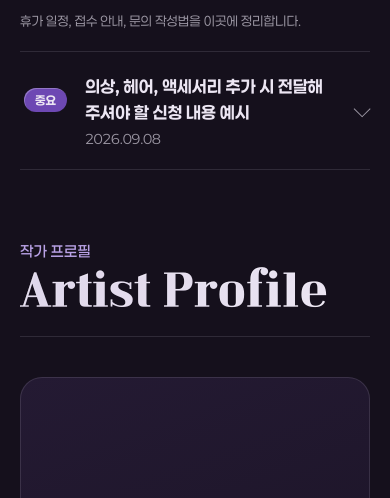
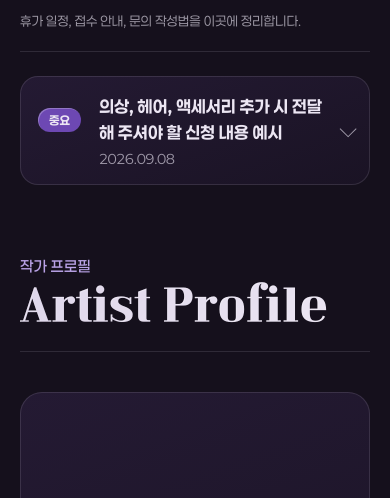
Before and after one commit to orbitaofdesign/product-detail, a plain HTML site: page INAB/index.html in a window 390 px wide. Shown: the part 2476-2974 px from the top of the page. Drawn offline with Linux system fonts and the light colour scheme.

Commit message:
INAB: 공지를 이미지 자리와 같은 어두운 보라 상자 안에 (펼침 유지)
Co-Authored-By: Claude Opus 5.5 <noreply@anthropic.com>
Claude-Session: https://claude.ai/code/session_01Ws9A8n9mKCxT3yhvaJNBS5

```diff
--- a/INAB/index.html
+++ b/INAB/index.html
@@ -181,15 +181,22 @@ html,body{margin:0;overflow-x:clip;background:var(--night);color:var(--text);fon
 .acc .body ul{margin:0;padding-left:1.1em}
 
 /* 공지사항 목록: 분류 · 제목 · 날짜 (누르면 펼쳐짐) */
-.acc.notice{border-top:0}
-.acc.notice details > summary{grid-template-columns:auto 1fr auto auto}
+.acc.notice{border-top:0;margin-top:-16px;gap:14px}
+.acc.notice li{border-bottom:0}
+/* 공지 없을 때 상자(이미지 자리)와 같은 모양 */
+.acc.notice details{border-radius:18px;background:linear-gradient(160deg,#241a33,#1a1324);box-shadow:inset 0 0 0 1px var(--line)}
+.acc.notice details > summary{grid-template-columns:auto 1fr auto auto;padding:24px 28px}
+.acc.notice details[open] > summary{border-bottom:1px solid var(--line)}
+.acc.notice .body{max-width:none;padding:24px 28px 30px}
+.acc.notice .body p:last-child{margin-bottom:0}
 .acc.notice time{font-size:13px;color:var(--muted);font-variant-numeric:tabular-nums;white-space:nowrap}
 .acc.notice .body p{margin:0 0 1em}
 .acc.notice .body p.h{margin:1.6em 0 .4em;color:var(--text);font-weight:700}
 .acc.notice .body p.h:first-child{margin-top:0}
 .acc .body a{color:#b9a2e6;word-break:break-all}
 @media (max-width:640px){
-  .acc.notice details > summary{grid-template-columns:auto 1fr auto;row-gap:6px}
+  .acc.notice details > summary{grid-template-columns:auto 1fr auto;row-gap:6px;padding:18px}
+  .acc.notice .body{padding:20px 18px 24px}
   .acc.notice time{grid-column:2;grid-row:2}
   .acc.notice .chev{grid-column:3;grid-row:1 / span 2}
 }
```
